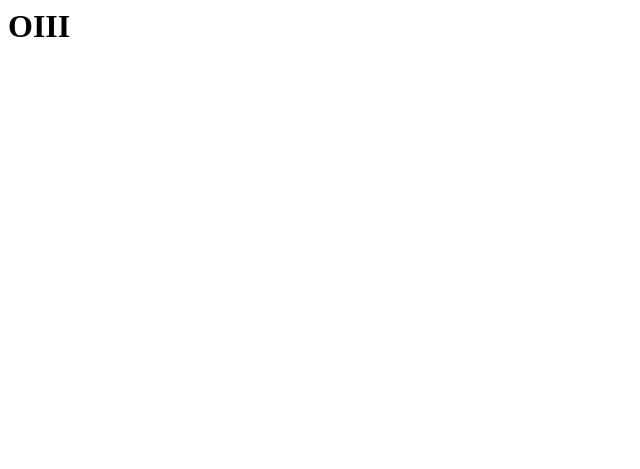
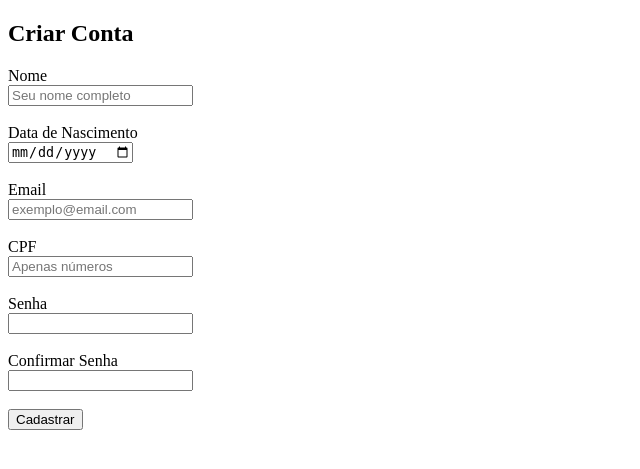
Before and after one commit to RageHTML/Agenda_Medica_TimerSaver, a Flask app: page /register in a window 1280 px wide. Before the commit the part shown is almost empty. Shown: the top 469 px of the page, without its empty margins (0-640 px from the left). Run offline with Flask 3, Linux system fonts and the light colour scheme; parts of the project's set-up code (start-up, migrations or seed data) failed here and were passed over.

Commit message:
feat() adicionando mensagem de erros em portugues, garantido que tudo esteja correto

```diff
--- a/AgendaMedica/app.py
+++ b/AgendaMedica/app.py
@@ -31,5 +31,5 @@ def save():
         return render_template("register.html", person=reg)
 
 @app.route("/agenda")
-def login():
+def agenda():
     return "<p>ja ja sai uma agenda</p>"
--- a/AgendaMedica/forms.py
+++ b/AgendaMedica/forms.py
@@ -1,13 +1,13 @@
 from flask_wtf import FlaskForm
 
-from wt_froms import StringField, PasswordField, EmailField, IntegerField, DateField
+from wtforms import StringField, PasswordField, EmailField, IntegerField, DateField
 from wtforms.validators import DataRequired, Email, Length, EqualTo
 
 class RegistrationForm(FlaskForm):
-    nome = StringField("Nome", validators=[DataRequired(), Length(min=2, max=100)])
-    data_nascimento = DateField("Data de Nascimento", validators=[DataRequired()], format="%Y-%m-%d")
+    nome = StringField("Nome", validators=[DataRequired(message='O nome é obrigatório.'), Length(min=2, max=100, message='Insira um nome entre 2 - 100 caracteres')])
+    data_nascimento = DateField("Data de Nascimento", validators=[DataRequired(message='A data de nascimento é obrigatória.')], format="%Y-%m-%d")
 
-    email = EmailField("Email", validators=[DataRequired(), Email(), Length(min=6, max=254)])
-    cpf = StringField("CPF", validators=[DataRequired(), Length(min=11, max=11)])
-    senha = PasswordField("Senha", validators=[DataRequired(), Length(min=6, max=128)])
-    confirmar_senha = PasswordField("Confirmar Senha", validators=[DataRequired(), EqualTo("senha", message="As senhas devem coincidir.")])
+    email = EmailField("Email", validators=[DataRequired(message='O email é obrigatório.'), Email(message='Insira um email válido.'), Length(min=6, max=254)])
+    cpf = StringField("CPF", validators=[DataRequired(message='O CPF é obrigatório.'), Length(min=11, max=11)])
+    senha = PasswordField("Senha", validators=[DataRequired(message='A senha é obrigatória.'), Length(min=6, max=128, message='A senha deve ter entre 6 e 128 caracteres.')])
+    confirmar_senha = PasswordField("Confirmar Senha", validators=[DataRequired(message='A senha é obrigatória.'), EqualTo("senha", message="As senhas devem coincidir.")])
--- a/AgendaMedica/models.py
+++ b/AgendaMedica/models.py
@@ -48,7 +48,7 @@ class Medico(db.Model):
 
 
 class Consulta(db.Model):
-    __tablename__ = "consulta"  _
+    __tablename__ = "consulta"
 
     id: Mapped[int] = mapped_column(primary_key=True)
     paciente_id: Mapped[int] = mapped_column(ForeignKey("paciente.id"), nullable=False)
--- a/AgendaMedica/templates/register.html
+++ b/AgendaMedica/templates/register.html
@@ -1,8 +1,81 @@
-<html>
-    <head>
-        <title>Register</title>
-    </head>
-    <body>
-        <h1>OIII</h1>
-    </body>
+<!DOCTYPE html>
+<html lang="pt-br">
+<head>
+    <meta charset="UTF-8">
+    <title>Cadastro - Agenda Médica</title>
+</head>
+<body>
+
+    <h2>Criar Conta</h2>
+
+    <form method="POST" action="" novalidate>
+
+        {{ form.hidden_tag() }}
+
+        <div>
+            {{ form.nome.label }}<br>
+            {{ form.nome(placeholder="Seu nome completo") }}
+            {% for error in form.nome.errors %}
+                <span style="color: red;">[{{ error }}]</span>
+            {% endfor %}
+        </div>
+
+        <br>
+
+        <div>
+            {{ form.data_nascimento.label }}<br>
+            {{ form.data_nascimento(type="date") }}
+            {% for error in form.data_nascimento.errors %}
+                <span style="color: red;">[{{ error }}]</span>
+            {% endfor %}
+        </div>
+
+        <br>
+
+        <div>
+            {{ form.email.label }}<br>
+            {{ form.email(placeholder="exemplo@email.com") }}
+            {% for error in form.email.errors %}
+                <span style="color: red;">[{{ error }}]</span>
+            {% endfor %}
+        </div>
+
+        <br>
+
+        <div>
+            {{ form.cpf.label }}<br>
+            {{ form.cpf(placeholder="Apenas números") }}
+            {% for error in form.cpf.errors %}
+                <span style="color: red;">[{{ error }}]</span>
+            {% endfor %}
+        </div>
+
+        <br>
+
+        <div>
+            {{ form.senha.label }}<br>
+            {{ form.senha() }}
+            {% for error in form.senha.errors %}
+                <span style="color: red;">[{{ error }}]</span>
+            {% endfor %}
+        </div>
+
+        <br>
+
+        <div>
+            {{ form.confirmar_senha.label }}<br>
+            {{ form.confirmar_senha() }}
+            {% for error in form.confirmar_senha.errors %}
+                <span style="color: red;">[{{ error }}]</span>
+            {% endfor %}
+        </div>
+
+        <br>
+
+        <div>
+            <button type="submit">Cadastrar</button>
+        </div>
+    </form>
+
+</body>
 </html>
```
